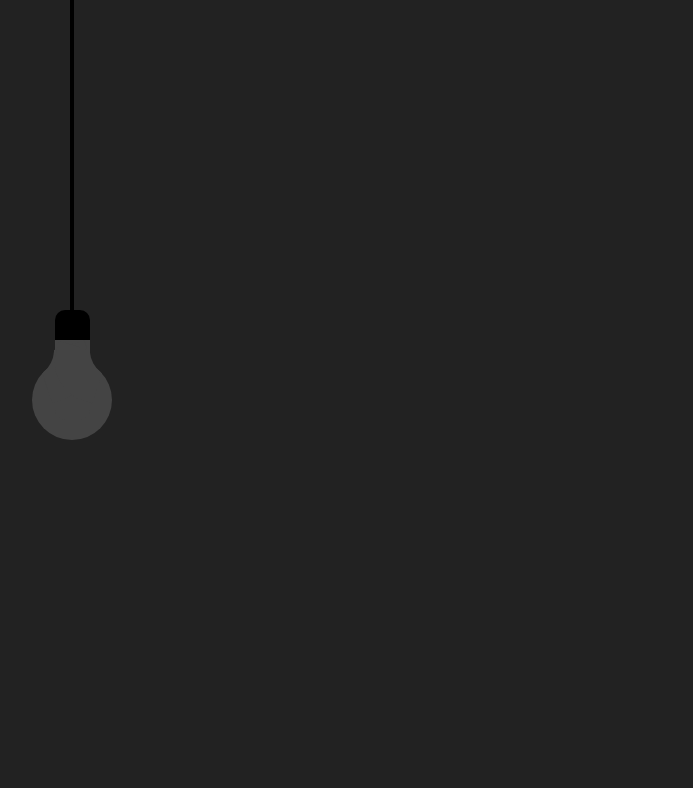
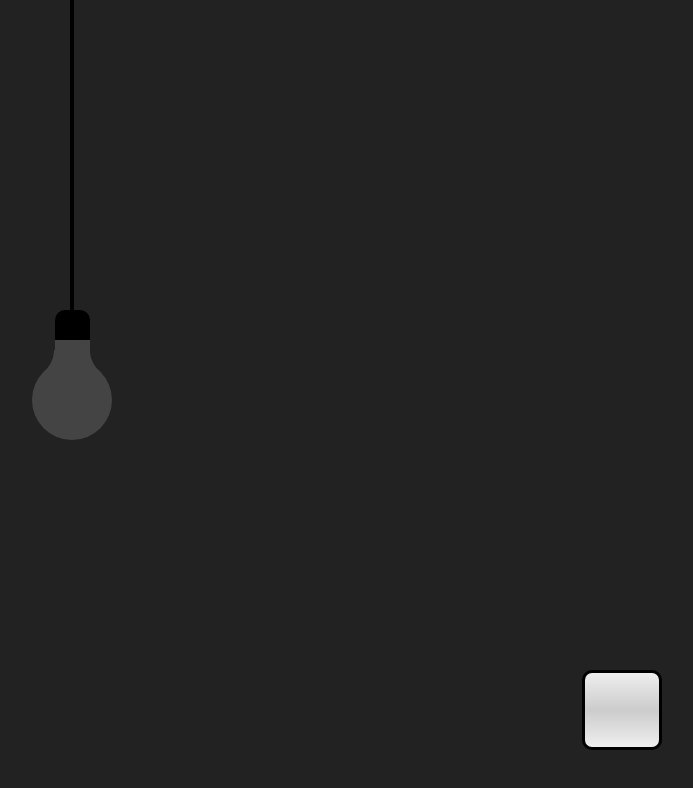
Before and after one commit to programer-Glei/Light_Bulb, a plain HTML site: page index.html in a window 1280 px wide. Shown: the whole page, without its empty margins (568-1261 px from the left). Drawn offline with Linux system fonts and the light colour scheme.

Commit message:
proximo comit

```diff
--- a/css/estilo.scss
+++ b/css/estilo.scss
@@ -67,3 +67,17 @@ body{
         box-shadow: -20px 20px 0 10px #444;
     }
 }
+
+.switch{
+    position: absolute;
+    bottom: 50px;
+    right: 50px;
+    width: 80px;
+    height: 80px;
+    background: linear-gradient(#eee, #ccc, #eee);
+    border: 3px solid #000;
+    border-radius: 10px;
+    display: flex;
+    justify-content: center;
+    align-items: center;
+}
```
Also changed, not shown: css/estilo.css, 1 other file.
